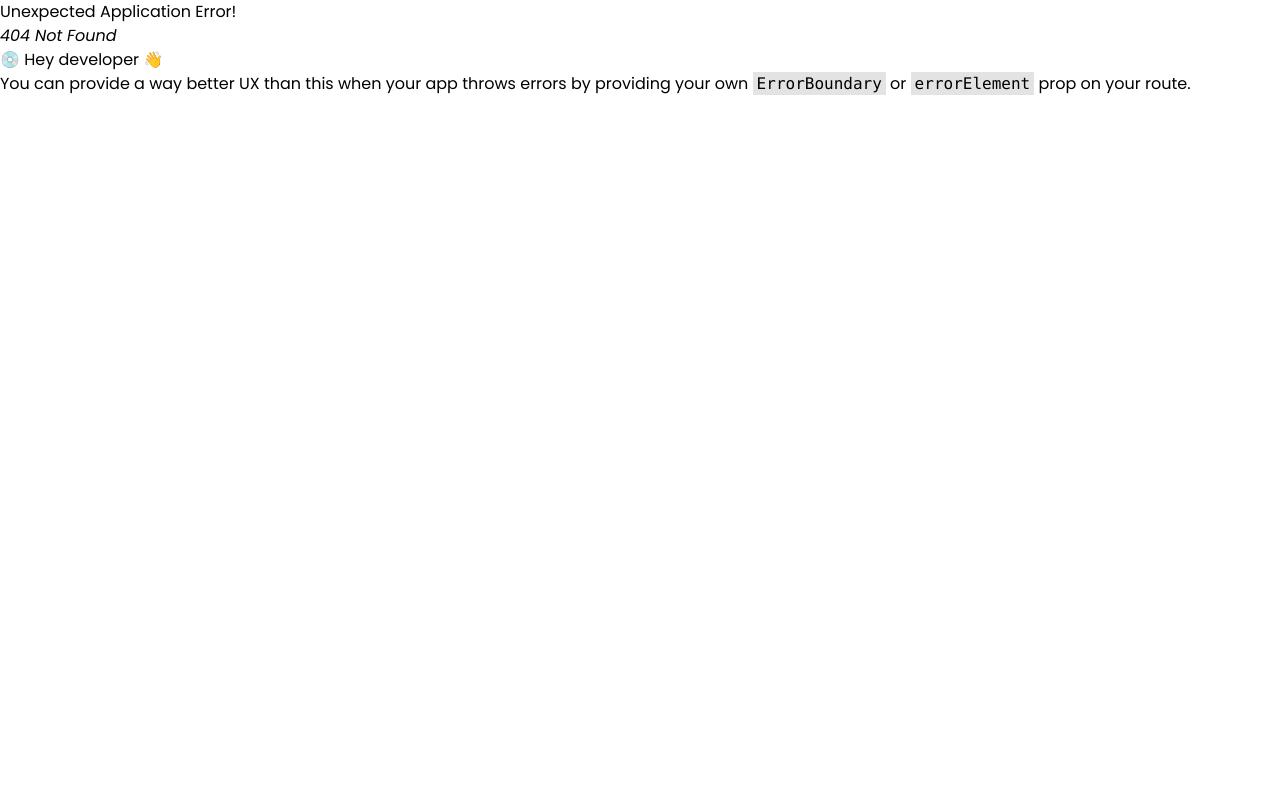
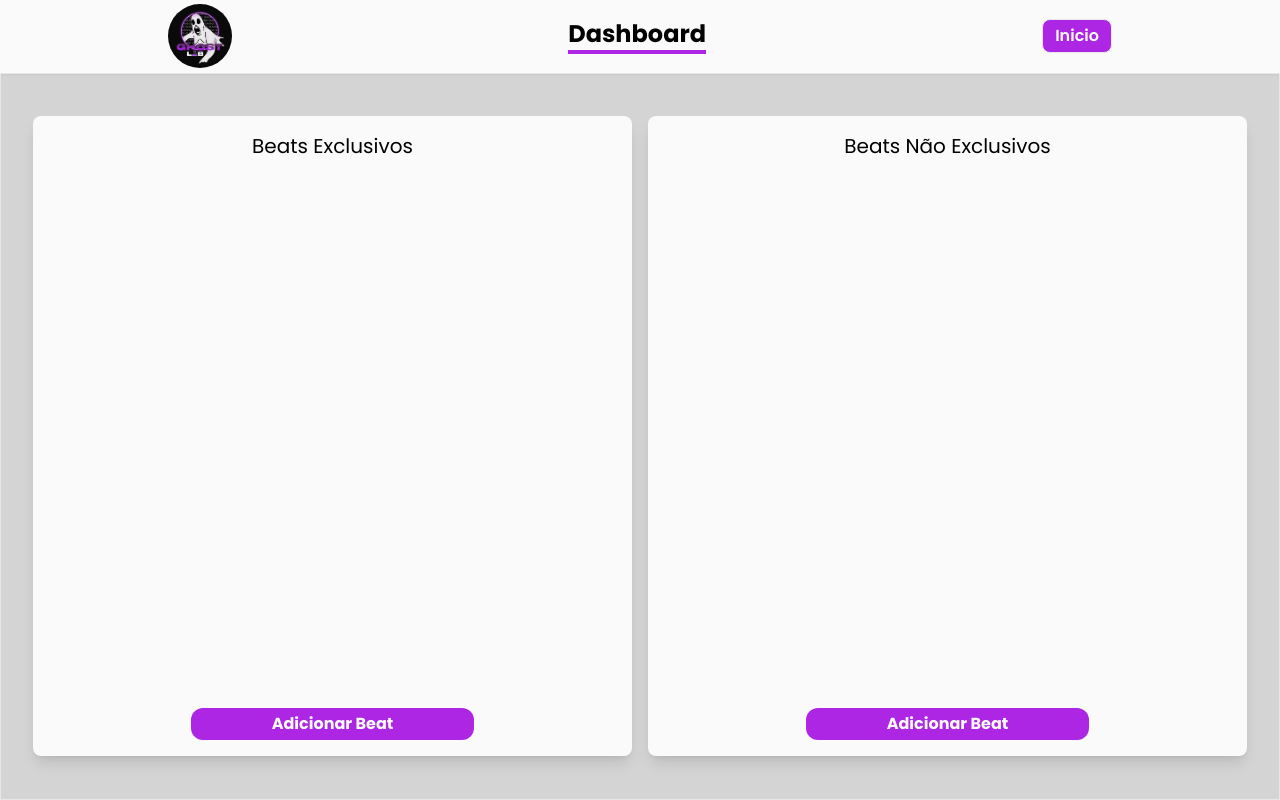
Before and after one commit to Matdev6/GhostLab, a React (Vite) app: page /adm/dashboard in a window 1280 px wide. Before the commit this address had no page. Built offline with nearby package versions, Linux system fonts and the light colour scheme.

Commit message:
Implementação dashboard
Implementei dashboard para adicionar, editar e remover os beats

```diff
--- /dev/null
+++ b/src/components/AdmBeats.jsx
@@ -0,0 +1,26 @@
+import { useState } from "react"
+import Modal from "../components/Modal"
+
+export default function AdmBeats() {
+    const [open, setOpen] = useState(false)
+    return (
+        <div className="sm:w-3/5 sm:h-[80vh] w-4/5 h-[70vh] m-4 sm:ml-2 bg-neutral-50 rounded-lg shadow-lg p-4 sm:mx-8 flex flex-col justify-between">
+            <h1 className="text-center text-xl">Beats Não Exclusivos</h1>
+            <div className=" flex flex-col items-center gap-4">
+                <button onClick={() => setOpen(true)} className="bg-roxo-claro w-1/2 p-1 rounded-xl hover:bg-roxo-escuro text-neutral-50 font-bold transition-colors">Adicionar Beat</button>
+                <Modal open={open} onClose={() => setOpen(false)} >
+                    <div>
+                        <h1 className="text-xl font-medium">Adicionar Beat</h1>
+                        <div className="flex flex-col gap-2">
+                            <input type="text" placeholder="Nome do beat" className="p-2 border rounded-lg mt-4" />
+                            <input type="file" placeholder="" />
+                            <input type="file" />
+                            <input type="submit" className="bg-roxo-claro p-1 rounded-lg text-neutral-50 font-semibold mt-2" />
+                        </div>
+
+                    </div>
+                </Modal>
+            </div>
+        </div>
+    )
+}
--- /dev/null
+++ b/src/components/AdmBeatsExclusivos.jsx
@@ -0,0 +1,28 @@
+import { useState } from "react"
+import Modal from "../components/Modal"
+import beats from "./beatsData"
+
+export default function AdmBeatsExclusivos() {
+    const [open, setOpen] = useState(false)
+    return (
+        <div className="sm:w-3/5 sm:h-[80vh] w-4/5 h-[70vh] m-4 sm:mr-2 bg-neutral-50 rounded-lg shadow-lg p-4 sm:mx-8 flex flex-col justify-between">
+            <h1 className="text-center text-xl">Beats Exclusivos</h1>
+            <div className=" flex flex-col items-center gap-4">
+                <button onClick={() => setOpen(true)} className="bg-roxo-claro w-1/2 p-1 rounded-xl hover:bg-roxo-escuro text-neutral-50 font-bold transition-colors">Adicionar Beat</button>
+                <Modal open={open} onClose={() => setOpen(false)} >
+                    <div>
+                        <h1 className="text-xl font-medium">Adicionar Beat</h1>
+                        {console.log(beats)}
+                        <div className="flex flex-col gap-2">
+                            <input type="text" placeholder="Nome do beat" className="p-2 border rounded-lg mt-4" />
+                            <input type="file" placeholder="" />
+                            <input type="file" />
+                            <input type="submit" className="bg-roxo-claro p-1 rounded-lg text-neutral-50 font-semibold mt-2" />
+                        </div>
+
+                    </div>
+                </Modal>
+            </div>
+        </div>
+    )
+}
--- a/src/components/Beats.jsx
+++ b/src/components/Beats.jsx
@@ -3,7 +3,7 @@ import { Link } from "react-router-dom"
 
 const Beats = ({ imageSrc, label = "Novidade!", name}) => {
     return (
-        <Link to={`/home/beat/${name}`}>
+        <Link to={`/beat/${name}`}>
             <div className="flex flex-col">
                 <div className='bg-white w-72 md:w-72 h-72 md:h-72 mx-auto relative'>
                     <img src={imageSrc} alt={name} className='w-full h-full object-cover' />
--- a/src/components/Header.jsx
+++ b/src/components/Header.jsx
@@ -14,7 +14,9 @@ const Header = () => {
 
         <section className="overflow-x-hidden" id="catalogo">
             <header className="w-screen h-20 bg-black bg-opacity-90 text-neutral-200 flex justify-around left-0 fixed top-0  items-center gap-3 z-50 ">
+                <Link to={'/adm'}>
                 <img src={logo} alt="logo" className="w-20" />
+                </Link>
                 <div className="hidden lg:flex gap-3">
                     <Link to={'/home'} className="h-8 w-36 bg-gradient-to-r to-[#8849E6] from-roxo-claro shadow-md rounded-xl uppercase text-sm font-normal flex justify-center items-center hover:to-[#472B94] transition-all" href="#">Home</Link>
                     <a className="h-8 w-36 bg-gradient-to-r to-[#8849E6] from-roxo-claro hover:to-[#472B94] shadow-md rounded-xl uppercase text-xs font-normal flex justify-center items-center" href="#catalogo">Catalogo exclusivo</a>
--- a/src/components/Modal.jsx
+++ b/src/components/Modal.jsx
@@ -1,11 +1,15 @@
 import React from "react";
 
-const Modal = ({ isOpen, onClose, children }) => {
-  if (!isOpen) return null;
+const Modal = ({ open, onClose, children }) => {
 
   return (
-    <div className="fixed inset-0 flex items-center justify-center bg-black bg-opacity-50 z-50">
-      <div className="bg-white rounded-lg w-11/12 max-w-md p-4 relative">
+    //backdrop
+    <div
+      onClick={onClose}
+      className={`fixed inset-0 flex items-center justify-center transition-colors ${open ? "visible bg-black/30" : "invisible"} `}>
+      <div
+      onClick={e => e.stopPropagation()}
+      className={`bg-white rounded-xl shadow sm:p-8 p-2 transition-all ${open ? "scale-100 opacity-100" : "scale-125 opacity-0"}`}>
         <button
           className="absolute top-2 right-2 text-gray-500"
           onClick={onClose}
--- /dev/null
+++ b/src/pages/Dashboard.jsx
@@ -0,0 +1,24 @@
+import { useState } from "react"
+import logo from "../assets/logo.png"
+import Modal from "../components/Modal"
+import AdmBeatsExclusivos from "../components/admBeatsExclusivos"
+import AdmBeats from "../components/AdmBeats"
+import { Link } from "react-router-dom"
+
+export default function Dashboard() {
+    const [open, setOpen] = useState(false)
+    return (
+        <div className="w-screen sm:h-screen bg-neutral-300 flex  items-center flex-col sm:flex-col">
+            <nav className="w-full shadow h-20 bg-neutral-50 flex justify-around items-center">
+                <img src={logo} className="w-16 h-16 bg-neutral-950 p-1 rounded-full" alt="logo" />
+                <h1 className="text-2xl font-bold border-b-4 border-roxo-claro">Dashboard</h1>
+                <Link to={"/"} className="border px-3 py-1 rounded-lg bg-roxo bg-roxo-claro text-white font-semibold">Inicio</Link>
+            </nav>
+            <div className="w-full border h-full flex flex-col sm:flex-row items-center">
+                <AdmBeatsExclusivos />
+                <AdmBeats />
+            </div>
+
+        </div>
+    )
+}
--- a/src/pages/Login.jsx
+++ b/src/pages/Login.jsx
@@ -45,6 +45,10 @@ const Login = () => {
   const handleLogin = async () => {
     await loginWithGoogle(navigate);
   };
+
+  const test = () => {
+    navigate("dashboard")
+  }
 
   // Efeito para redirecionamento
   useEffect(() => {
@@ -117,7 +121,7 @@ const Login = () => {
             {/* Botão de Login */}
             <button
               className="w-full p-4 border rounded-2xl bg-fundo-secundario text-white font-bold"
-              onClick={handleSubmit(sendMessage)} // Submete os dados do formulário
+              onClick={test} // Submete os dados do formulário
             >
               Logar
             </button>
--- a/src/pages/Social.jsx
+++ b/src/pages/Social.jsx
@@ -13,7 +13,7 @@ const Social = () => {
         <section ref={scrollRef} className=" w-screen bg-gradient-to-r to-[#8849E6] from-[#472B94] h-full">
             <div className="flex flex-col  ">
                 <h1 className="text-white flex m-10 sm:m-20  text-3xl text-center  font-bold  justify-center">Nossas redes sociais</h1>
-                <div className="flex ml-12 w-screen flex-col gap-4 lg:gap-10 md:ml-60 lg:flex-row lg:my-auto pb-6">
+                <div className="flex ml-12 sm:ml-0 w-screen flex-col gap-4 lg:gap-10 justify-center lg:flex-row  pb-6">
                     <SocialCard
                         link="https://www.youtube.com/@Zero.og31"
                         logo={whatsapp}
```
Also changed, not shown: src/main.jsx (+7 -2 lines).
